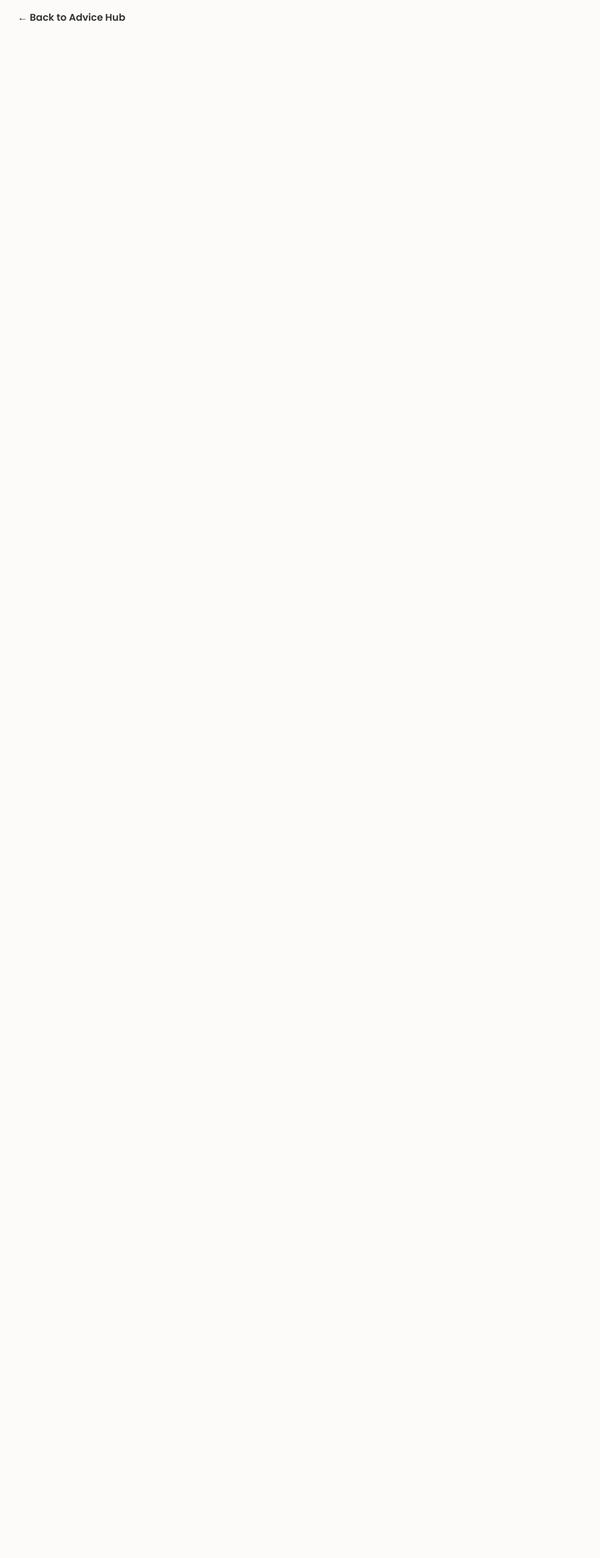
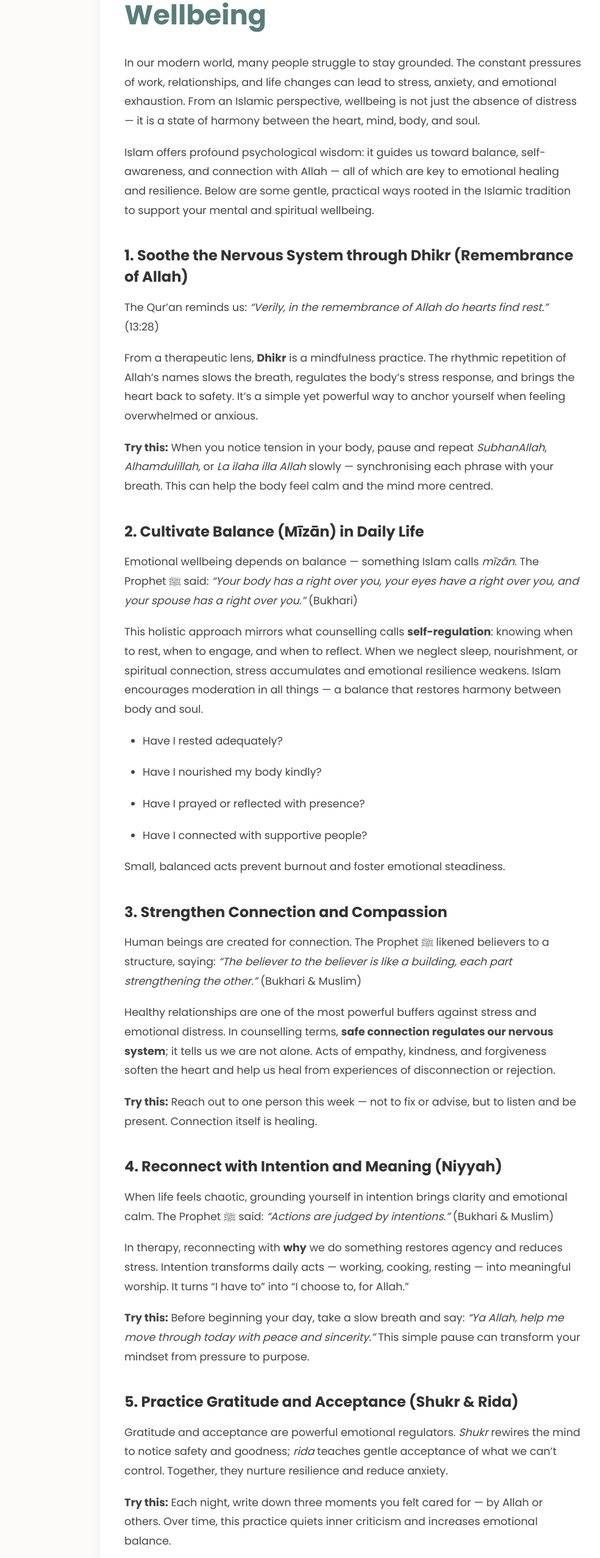
Before and after one commit to jbrtherapy-cpu/rida-therapy-website, a React (Create React App) app: page /advice-hub/islamic-perspective-on-wellbeing in a window 1280 px wide. Before the commit this address had no page. Shown: the part 242-2797 px from the top of the page at 61% size, without its empty margins (61-1045 px from the left). Before the commit the page ends 800 px from the top, so only its background shows below. Built offline with nearby package versions, Linux system fonts and the light colour scheme.

Commit message:
Update articleData.js

```diff
--- a/src/articleData.js
+++ b/src/articleData.js
@@ -50,13 +50,106 @@ export const articleData = [
     )
   },
   {
-    slug: 'islamic-wellbeing',
+  slug: 'islamic-perspective-on-wellbeing',
   title: 'An Islamic Perspective on Wellbeing',
-    summary: 'Guidance rooted in Islamic psychology to help you find peace, purpose, and contentment.',
+  summary: 'Explore how Islamic principles nurture emotional balance, reduce stress, and support holistic healing of mind, body, and soul.',
   content: (
     <>
-        <p>In Islamic psychology, wellbeing is a holistic state that connects the heart, mind, and soul. It is about finding your "Rida" (contentment).</p>
-        <p><strong>(Full article content will go here...)</strong></p>
+      <p>
+        In our modern world, many people struggle to stay grounded. The constant pressures of work, relationships, and life changes can lead to stress, anxiety, and emotional exhaustion. From an Islamic perspective, wellbeing is not just the absence of distress — it is a state of harmony between the heart, mind, body, and soul.
+      </p>
+
+      <p>
+        Islam offers profound psychological wisdom: it guides us toward balance, self-awareness, and connection with Allah — all of which are key to emotional healing and resilience. Below are some gentle, practical ways rooted in the Islamic tradition to support your mental and spiritual wellbeing.
+      </p>
+
+      <h3>1. Soothe the Nervous System through Dhikr (Remembrance of Allah)</h3>
+      <p>
+        The Qur’an reminds us: <em>“Verily, in the remembrance of Allah do hearts find rest.”</em> (13:28)
+      </p>
+      <p>
+        From a therapeutic lens, <strong>Dhikr</strong> is a mindfulness practice. The rhythmic repetition of Allah’s names slows the breath, regulates the body’s stress response, and brings the heart back to safety. It’s a simple yet powerful way to anchor yourself when feeling overwhelmed or anxious.
+      </p>
+      <p>
+        <strong>Try this:</strong> When you notice tension in your body, pause and repeat <em>SubhanAllah</em>, <em>Alhamdulillah</em>, or <em>La ilaha illa Allah</em> slowly — synchronising each phrase with your breath. This can help the body feel calm and the mind more centred.
+      </p>
+
+      <h3>2. Cultivate Balance (Mīzān) in Daily Life</h3>
+      <p>
+        Emotional wellbeing depends on balance — something Islam calls <em>mīzān</em>. The Prophet ﷺ said: <em>“Your body has a right over you, your eyes have a right over you, and your spouse has a right over you.”</em> (Bukhari)
+      </p>
+      <p>
+        This holistic approach mirrors what counselling calls <strong>self-regulation</strong>: knowing when to rest, when to engage, and when to reflect. When we neglect sleep, nourishment, or spiritual connection, stress accumulates and emotional resilience weakens. Islam encourages moderation in all things — a balance that restores harmony between body and soul.
+      </p>
+      <ul>
+        <li>Have I rested adequately?</li>
+        <li>Have I nourished my body kindly?</li>
+        <li>Have I prayed or reflected with presence?</li>
+        <li>Have I connected with supportive people?</li>
+      </ul>
+      <p>
+        Small, balanced acts prevent burnout and foster emotional steadiness.
+      </p>
+
+      <h3>3. Strengthen Connection and Compassion</h3>
+      <p>
+        Human beings are created for connection. The Prophet ﷺ likened believers to a structure, saying: <em>“The believer to the believer is like a building, each part strengthening the other.”</em> (Bukhari &amp; Muslim)
+      </p>
+      <p>
+        Healthy relationships are one of the most powerful buffers against stress and emotional distress. In counselling terms, <strong>safe connection regulates our nervous system</strong>; it tells us we are not alone. Acts of empathy, kindness, and forgiveness soften the heart and help us heal from experiences of disconnection or rejection.
+      </p>
+      <p>
+        <strong>Try this:</strong> Reach out to one person this week — not to fix or advise, but to listen and be present. Connection itself is healing.
+      </p>
+
+      <h3>4. Reconnect with Intention and Meaning (Niyyah)</h3>
+      <p>
+        When life feels chaotic, grounding yourself in intention brings clarity and emotional calm. The Prophet ﷺ said: <em>“Actions are judged by intentions.”</em> (Bukhari &amp; Muslim)
+      </p>
+      <p>
+        In therapy, reconnecting with <strong>why</strong> we do something restores agency and reduces stress. Intention transforms daily acts — working, cooking, resting — into meaningful worship. It turns “I have to” into “I choose to, for Allah.”
+      </p>
+      <p>
+        <strong>Try this:</strong> Before beginning your day, take a slow breath and say: <em>“Ya Allah, help me move through today with peace and sincerity.”</em> This simple pause can transform your mindset from pressure to purpose.
+      </p>
+
+      <h3>5. Practice Gratitude and Acceptance (Shukr &amp; Rida)</h3>
+      <p>
+        Gratitude and acceptance are powerful emotional regulators. <em>Shukr</em> rewires the mind to notice safety and goodness; <em>rida</em> teaches gentle acceptance of what we can’t control. Together, they nurture resilience and reduce anxiety.
+      </p>
+      <p>
+        <strong>Try this:</strong> Each night, write down three moments you felt cared for — by Allah or others. Over time, this practice quiets inner criticism and increases emotional balance.
+      </p>
+
+      <h3>6. Honour the Body as a Trust (Amānah)</h3>
+      <p>
+        Our physical state profoundly affects our emotional health. The Prophet ﷺ modelled moderation in eating, sleep, and activity — principles that align with modern psychology’s understanding of self-care and somatic wellbeing. A tired or tense body cannot process emotion easily; by caring for the body, we create space for healing.
+      </p>
+      <p>
+        <strong>Try this:</strong> Treat a simple act — like walking, stretching, or deep breathing — as <em>ibadah</em>. Whisper <em>Alhamdulillah</em> for the body Allah has given you. This reframes self-care as spiritual care.
+      </p>
+
+      <h3>7. Use Du‘a as Emotional Release and Trust (Tawakkul)</h3>
+      <p>
+        In counselling, emotional release — crying, expressing, naming — helps integrate pain. In Islam, <strong>du‘a</strong> is the heart’s release before the One who understands us completely. It bridges emotional honesty with spiritual surrender.
+      </p>
+      <p>
+        When you bring your distress to Allah, you are not weak — you are returning to safety. You are saying, “I do not have to carry this alone.”
+      </p>
+      <p>
+        <strong>Try this:</strong> In moments of anxiety or helplessness, repeat: <em>“HasbunAllahu wa ni‘ma al-wakeel.”</em> Let each repetition be an exhale of what you no longer need to hold.
+      </p>
+
+      <h3>In Summary</h3>
+      <p>
+        From an Islamic lens, wellbeing isn’t the absence of struggle — it’s the presence of inner balance, compassion, and trust in Allah. Through remembrance, balance, connection, intention, gratitude, care, and du‘a, we regulate both body and soul.
+      </p>
+      <p>
+        As Allah says: <em>“O tranquil soul, return to your Lord, well-pleased and pleasing.”</em> (89:27–28)
+      </p>
+      <p>
+        May this return — to presence, to balance, and to Allah — be the foundation of your healing journey.
+      </p>
     </>
   )
 },
```
Lines whose indentation alone changed are shown as unchanged.
